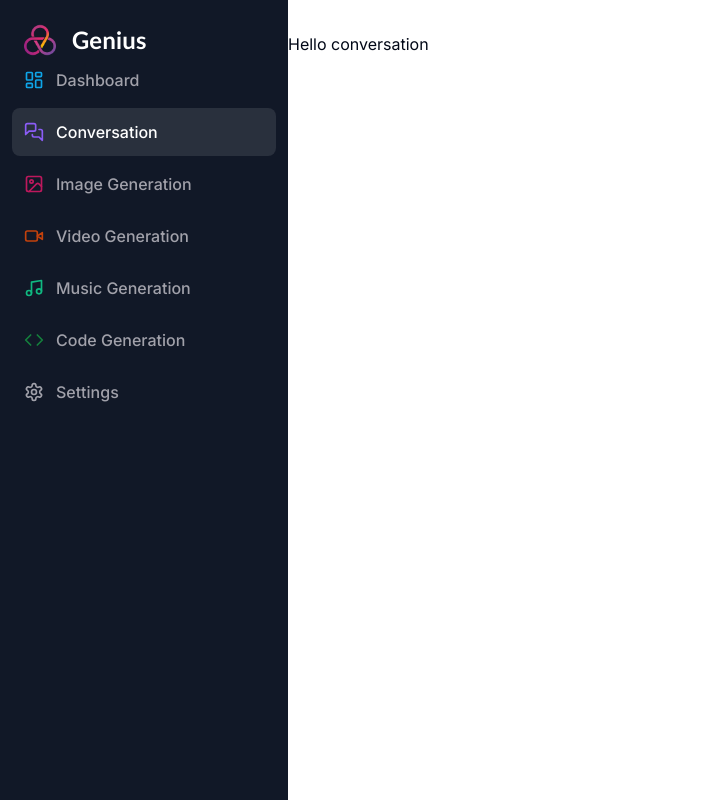
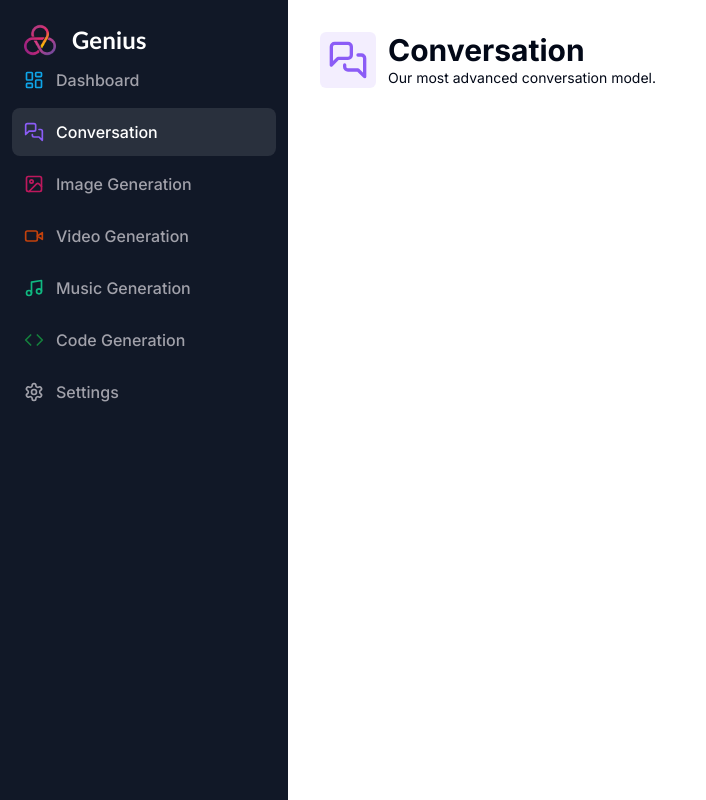
Before and after one commit to nglaizette/my-ai-saas-app, a Next.js app: page /conversation in a window 1280 px wide. Shown: the whole page, without its empty margins (0-706 px from the left). Built offline with nearby package versions, Linux system fonts and the light colour scheme.

Commit message:
Création et ajout d'un heading component sur la page Conversation

```diff
--- a/app/(dashboard)/(routes)/conversation/page.tsx
+++ b/app/(dashboard)/(routes)/conversation/page.tsx
@@ -1,7 +1,16 @@
+import { MyHeading } from "@/components/heading";
+import { MessagesSquare } from "lucide-react";
+
 const ConversationPage = () => {
 	return(
 	<div>
-		Hello conversation
+		<MyHeading
+		title="Conversation"
+		description="Our most advanced conversation model."
+		icon={MessagesSquare}
+		iconColor="text-violet-500"
+		bgColor="bg-violet-500/10"
+		/>
 	</div>
 	);
 }
--- /dev/null
+++ b/components/heading.tsx
@@ -0,0 +1,32 @@
+import { cn } from "@/lib/utils";
+import { LucideIcon } from "lucide-react";
+
+interface HeadingProps {
+	title: string;
+	description: string;
+	icon: LucideIcon;
+	iconColor?: string;
+	bgColor?: string;
+}
+export const MyHeading = ({
+	title,
+	description,
+	icon: Icon,
+	iconColor,
+	bgColor,
+}: HeadingProps) => {
+	return(
+		<div className="px-4 lg:px-8 flex items-center gap-x-3 mb-8">
+			<div className={cn("p-2 w-fit rounded-md", bgColor)}>
+				<Icon className={cn("w-10 h-10", iconColor)} />
+				</div>
+
+			<div>
+				<h2 className="text-3xl font-bold">{title}</h2>
+				<p className="text-sm text-muted-foregournd">
+					{description}
+				</p>
+			</div>
+		</div>
+	);
+}
```
